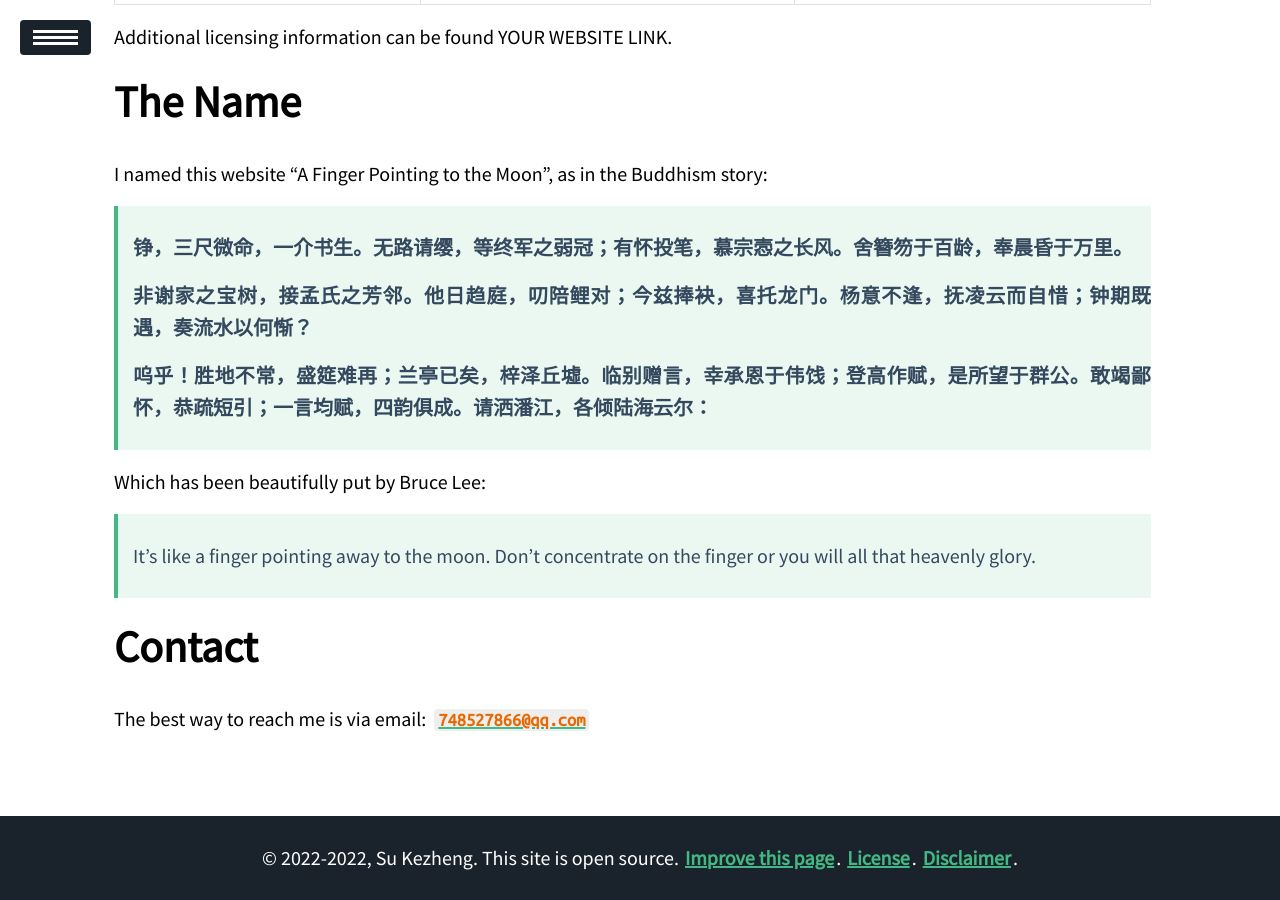
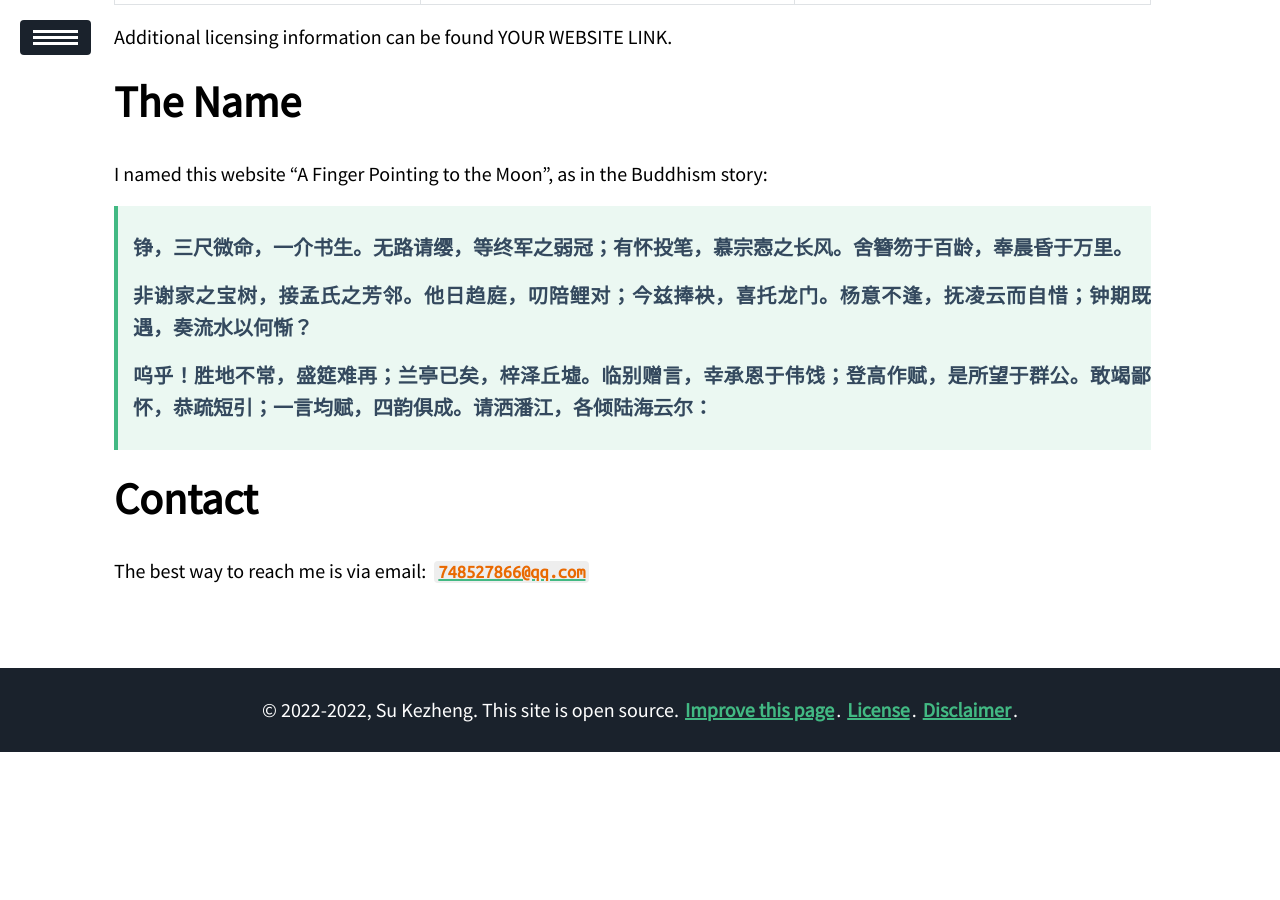
Before and after one commit to ssskz/ssskz.github.io, a Jekyll site: the page built from about/index.md, in a window 1280 px wide and 900 px high, scrolled down 1510 px. Built offline with Jekyll 4.4.1, drawn with Linux system fonts in a browser that asks for light colours; nearby versions of some CDN libraries; after the commit the page ends 2262 px from its top, so only the background shows below that.

Commit message:
Update index.md

```diff
--- a/about/index.md
+++ b/about/index.md
@@ -58,9 +58,6 @@ I named this website "A Finger Pointing to the Moon", as in the Buddhism story:
 >
 > **呜乎！胜地不常，盛筵难再；兰亭已矣，梓泽丘墟。临别赠言，幸承恩于伟饯；登高作赋，是所望于群公。敢竭鄙怀，恭疏短引；一言均赋，四韵俱成。请洒潘江，各倾陆海云尔：**
 
-Which has been beautifully put by Bruce Lee:
-
->It's like a finger pointing away to the moon. Don't concentrate on the finger or you will all that heavenly glory.
 
 # Contact
 
```
